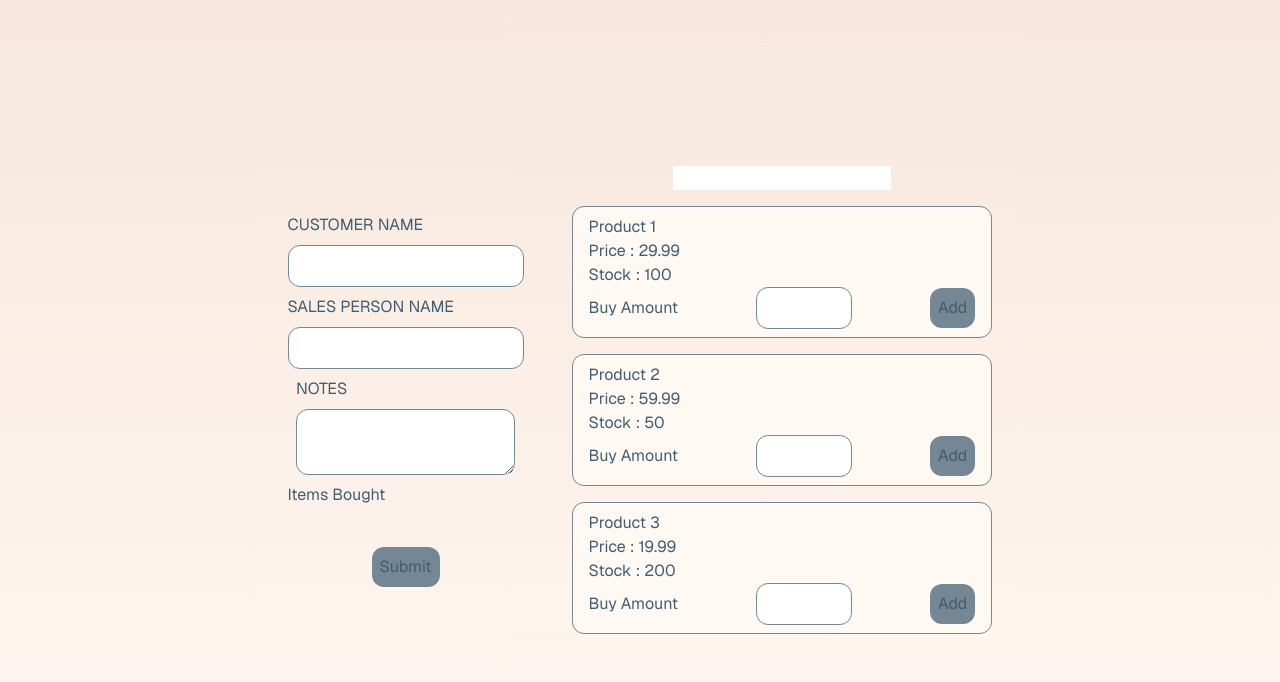
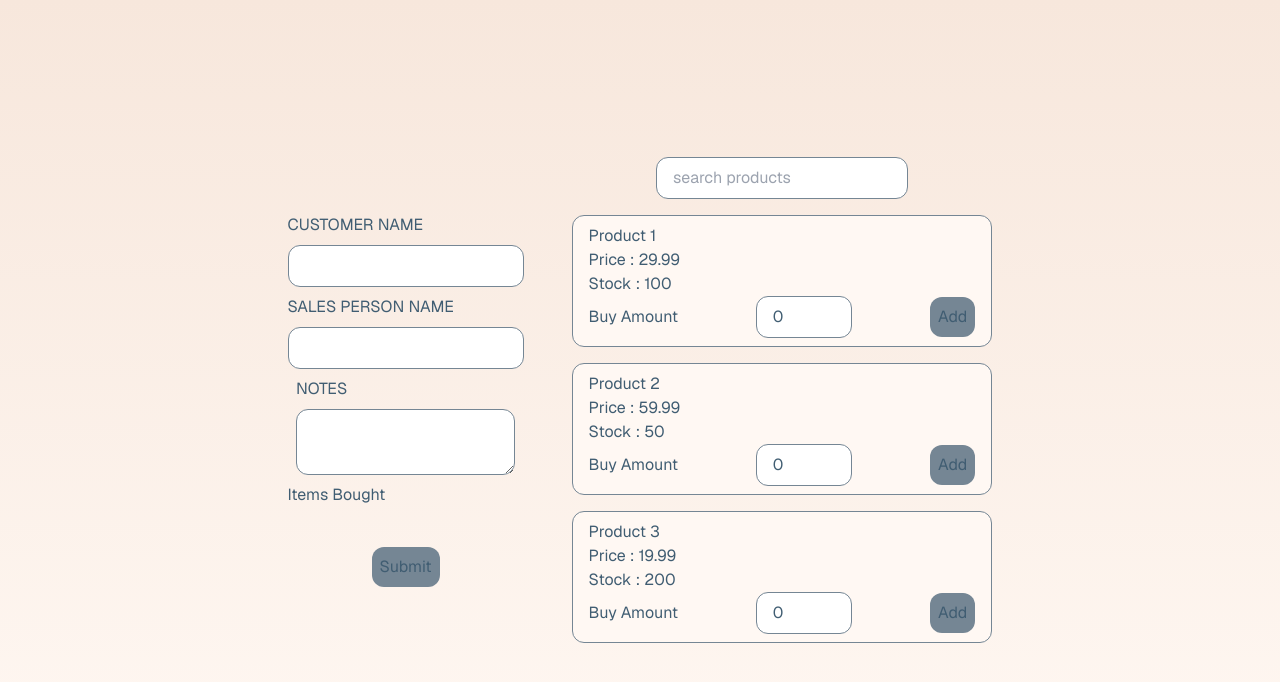
Before and after one commit to corlys/widatech-fe, a Next.js app: page / in a window 1280 px wide. Shown: the top 682 px of the page. Built offline with nearby package versions, Linux system fonts and the light colour scheme.

Commit message:
feat: section 1, reset forms

```diff
--- a/src/app/page.tsx
+++ b/src/app/page.tsx
@@ -43,6 +43,7 @@ export default function HomePage() {
   });
 
   const {
+    reset,
     register,
     handleSubmit,
     formState: { errors },
@@ -61,6 +62,8 @@ export default function HomePage() {
           }, 0)
           .toString(),
       });
+      reset({ notes: undefined, customerName: "", salesPersonName: "" });
+      setSelectedItems([]);
       toast("Success", { type: "success" });
     } catch (error) {
       toast("Failed", { type: "error" });
@@ -159,10 +162,12 @@ export default function HomePage() {
         </form>
         <div className="flex flex-col items-center justify-center">
           <input
+            className="rounded-xl border border-[#758694] px-4 py-2"
             type="text"
             onChange={(e) => {
               setSearchQuery(e.target.value);
             }}
+            placeholder="search products"
           />
           <div className="mt-4 flex flex-col gap-4">
             {filteredProduct.map((item) => (
--- a/src/components/Products/ProductFormCard.tsx
+++ b/src/components/Products/ProductFormCard.tsx
@@ -23,12 +23,18 @@ export default function ProductFormCard({
       <div className="flex items-center justify-between">
         <label>Buy Amount</label>
         <input
-          onChange={(e) => setQuantity(Number(e.target.value))}
+          onChange={(e) => {
+            if (Number(e.target.value) > 0) setQuantity(Number(e.target.value));
+          }}
           type="number"
+          value={quantity}
           className="w-1/4 rounded-xl border border-[#758694] px-4 py-2"
         />
         <button
-          onClick={() => handleSetAmount(item, quantity)}
+          onClick={() => {
+            handleSetAmount(item, quantity);
+            setQuantity(0);
+          }}
           className="flex items-center justify-center rounded-xl bg-[#758694] px-2 py-2"
           type="button"
         >
```
